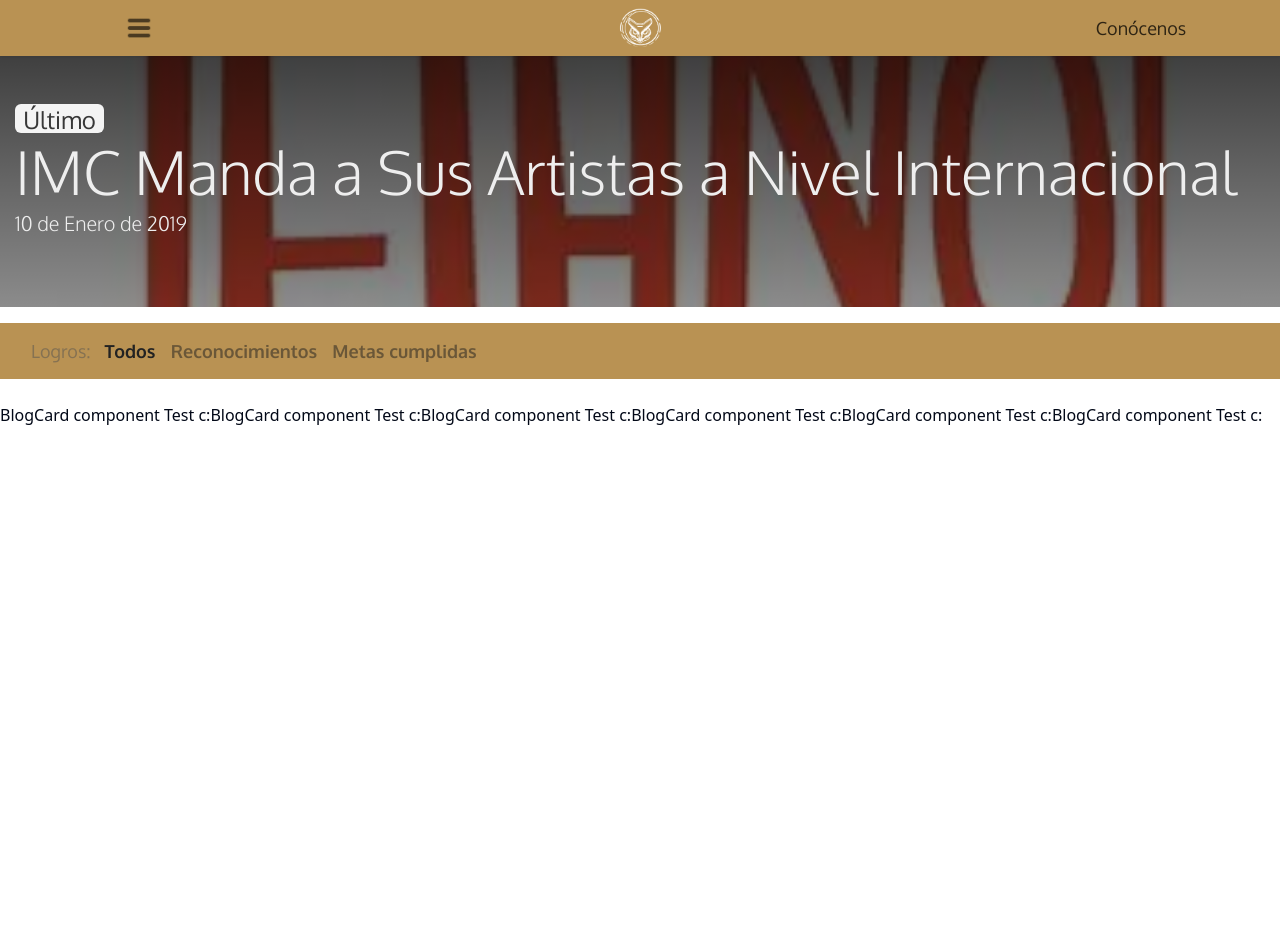
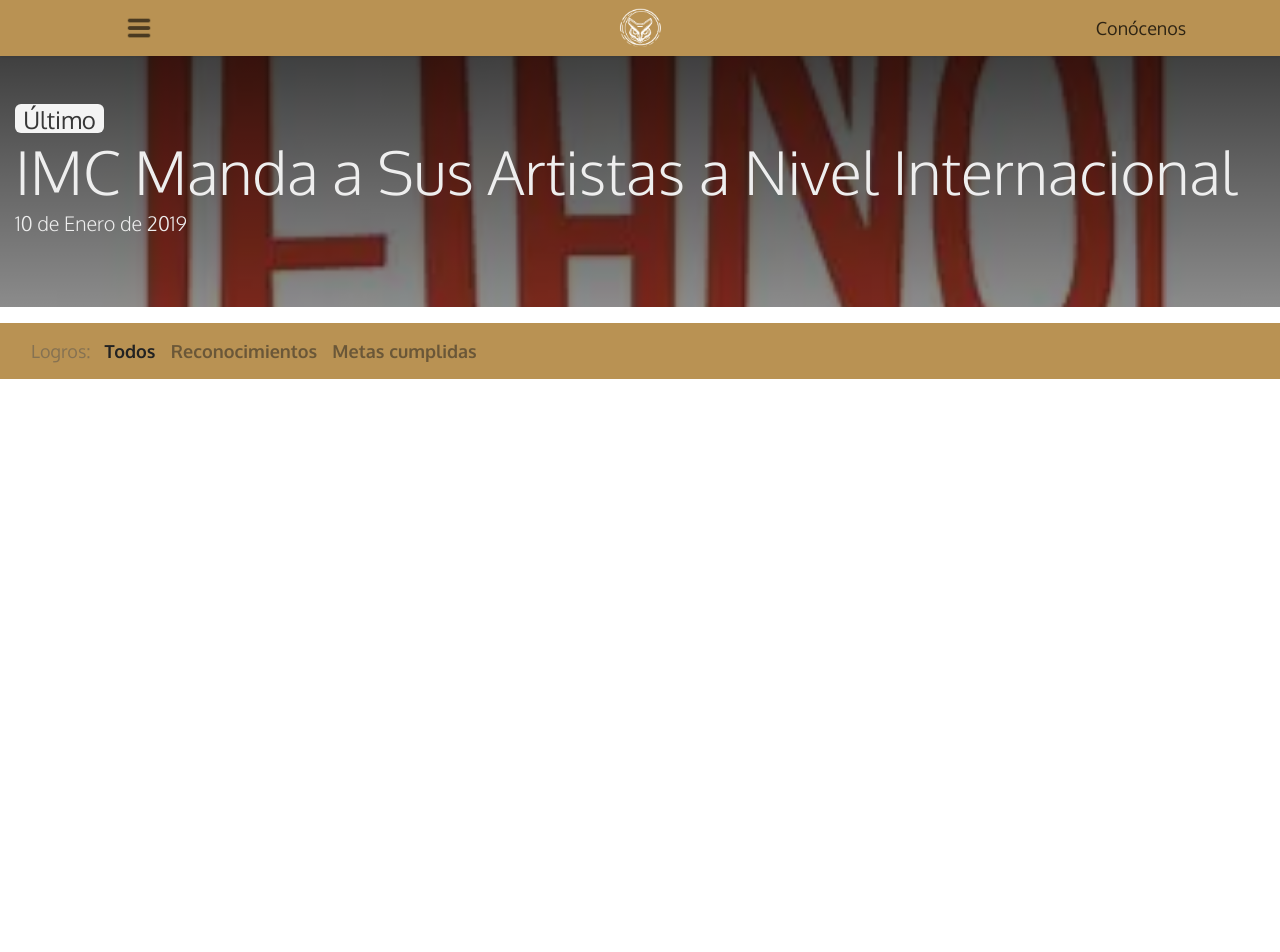
Before and after one commit to saulkurosaki/IZTAC-MUSIC-COMPANY, a Next.js app: page /blog in a window 1280 px wide. Shown: the top 952 px of the page. Built offline with nearby package versions, Linux system fonts and the light colour scheme.

Commit message:
feat(BlogCard): implement the complete article tag layout styles

```diff
--- a/components/blog/BlogCard.tsx
+++ b/components/blog/BlogCard.tsx
@@ -1,5 +1,84 @@
-const BlogCard = () => {
-  return <div>BlogCard component Test c:</div>;
+// import Image, { StaticImageData } from "next/image";
+// import Link from "next/link";
+
+// import FolderImg from "@/assets/folder_img.svg";
+
+type BlogCardProps = {
+  //   author: string;
+  //   title: string;
+  //   description: string;
+  //   date: string;
+  //   image: StaticImageData;
+  //   achievement: string;
+  //   url: string;
+};
+
+const BlogCard = ({}: //   author,
+//   title,
+//   description,
+//   date,
+//   image,
+//   achievement,
+//   url,
+BlogCardProps) => {
+  return (
+    <div className="w-[440px] h-[378px] px-[15px] pb-6">
+      <article className="w-full h-full">
+        {/* <Link href={url} className="relative">
+          <Image
+            src={image}
+            alt="post_image"
+            className="w-full h-[175px] object-cover z-0 rounded-md"
+          />
+          <div
+            className="w-full h-10 p-2 pt-4 flex items-center absolute inset-0 top-[135px] z-10 rounded-md text-[#ededed] oxygen"
+            style={{
+              backgroundImage: `linear-gradient(to top, rgba(0, 0, 0, 0.55), rgba(255, 255, 255, 0))`,
+            }}
+          >
+            {author}
+          </div>
+        </Link>
+
+        <div className="w-full mt-4">
+          <h2 className="text-xl text-[#4a4a4a] oxygen mb-2">{title}</h2>
+          <p className="text-sm text-[#5c5c5c] oxygen">{description}</p>
+        </div>
+
+        <div className="w-full h-[17px] flex justify-between">
+          <p className="w-[85px] h-full px-auto text-sm text-[#4f4f4f] font-bold oxygen">
+            {date}
+          </p>
+          <div
+            className={`${
+              achievement === "goals" ? "w-[133px]" : "w-[136px]"
+            } h-full px-2 flex`}
+          >
+            <Image
+              src={FolderImg}
+              alt="folder_svg"
+              width={14}
+              height={14}
+              className="mr-1 pb-[1px] opacity-65"
+            />
+            <Link
+              href={
+                achievement === "goals"
+                  ? "/metas-cumplidas"
+                  : "/reconocimientos"
+              }
+            >
+              <p className="text-xs text-[#aa854a] font-bold">
+                {achievement === "goals"
+                  ? "Metas cumplidas"
+                  : "Reconocimientos"}
+              </p>
+            </Link>
+          </div>
+        </div> */}
+      </article>
+    </div>
+  );
 };
 
 export default BlogCard;
```
